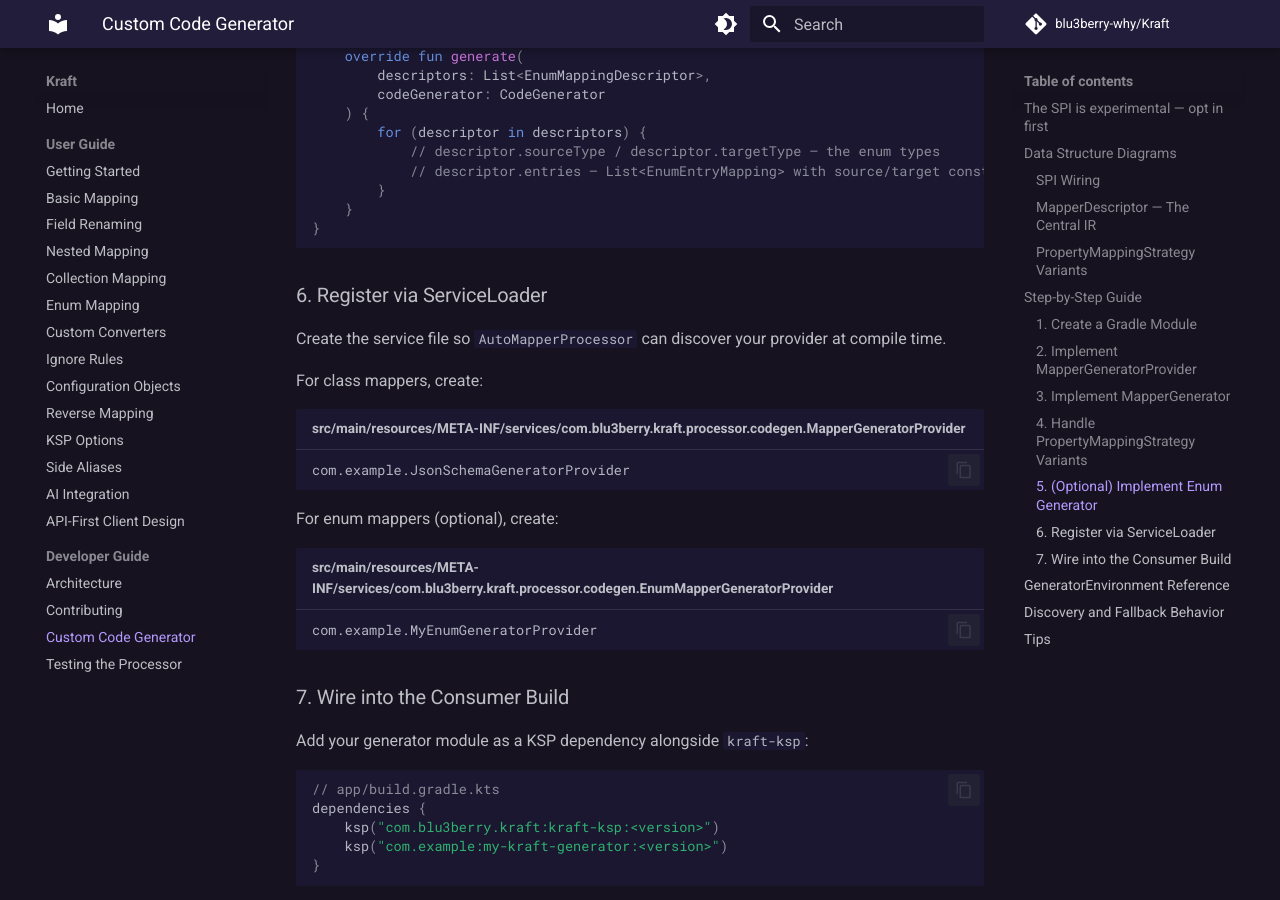
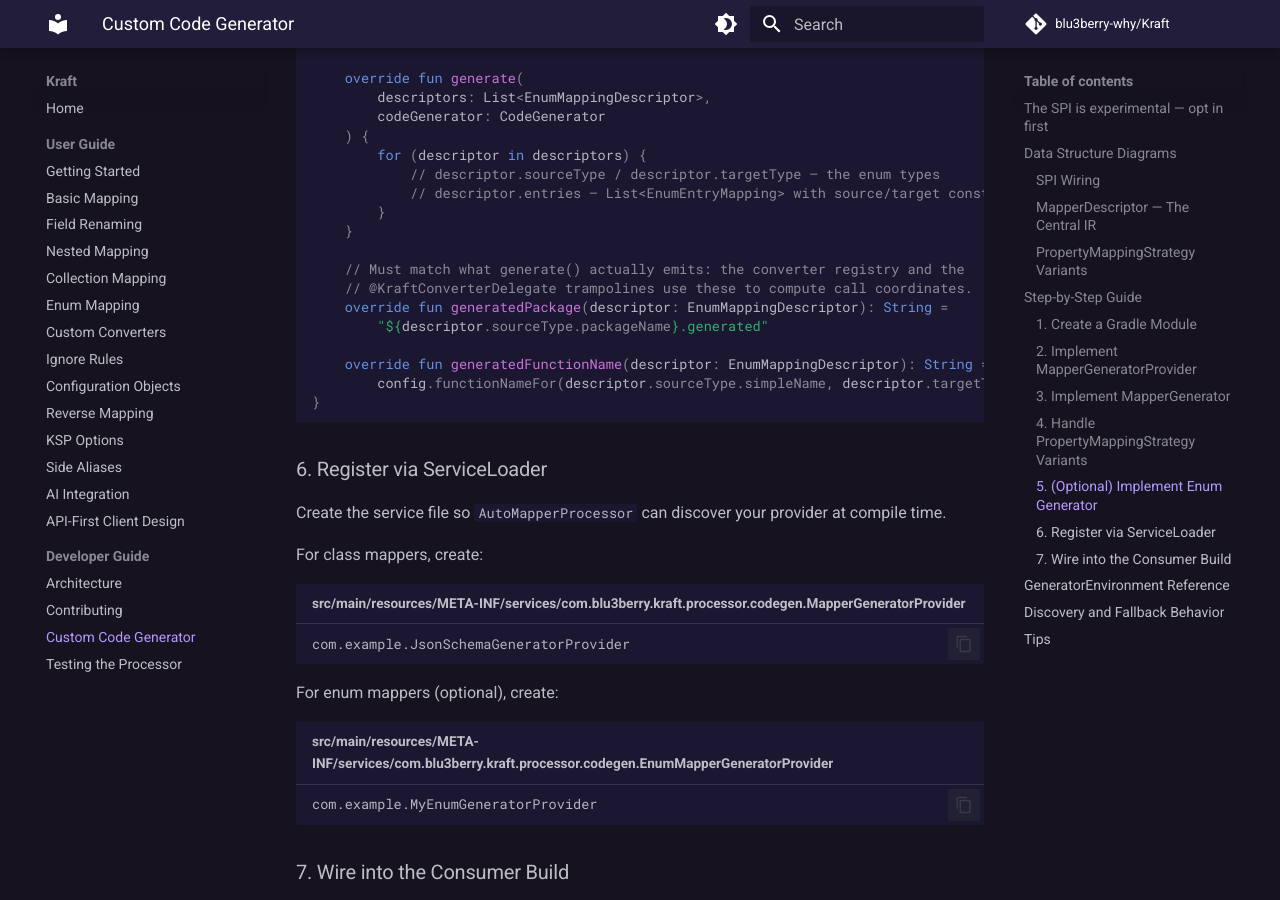
Before and after one commit to blu3berry-why/Kraft, an MkDocs documentation site: the page built from docs/developer-guide/custom-code-generator.md, in a window 1280 px wide and 900 px high, scrolled down 5381 px. Built offline with MkDocs 1.6.1 and Material for MkDocs 9.7.7, drawn with Linux system fonts in a browser that asks for light colours; comment, search, counter and statistics services are not loaded.

Commit message:
docs: correct EnumMapperGeneratorSpi shape in SPI diagram and sample
The SPI is a regular interface with three methods, not a fun interface;
the diagram omitted generatedPackage/generatedFunctionName and the
step-5 sample would not compile without them. Also add aliasEmitMode to
the MapperDescriptor box.

Co-Authored-By: Claude Fable 5 <noreply@anthropic.com>

````diff
--- a/docs/developer-guide/custom-code-generator.md
+++ b/docs/developer-guide/custom-code-generator.md
@@ -63,8 +63,10 @@ classDiagram
         +create(env) EnumMapperGeneratorSpi
     }
     class EnumMapperGeneratorSpi {
-        <<fun interface>>
+        <<interface>>
         +generate(descriptors, codeGenerator)
+        +generatedPackage(descriptor) String
+        +generatedFunctionName(descriptor) String
     }
 
     MapperGeneratorProvider --> GeneratorEnvironment : receives
@@ -376,6 +379,14 @@ class MyEnumGenerator(
             // descriptor.entries — List<EnumEntryMapping> with source/target constant names
         }
     }
+
+    // Must match what generate() actually emits: the converter registry and the
+    // @KraftConverterDelegate trampolines use these to compute call coordinates.
+    override fun generatedPackage(descriptor: EnumMappingDescriptor): String =
+        "${descriptor.sourceType.packageName}.generated"
+
+    override fun generatedFunctionName(descriptor: EnumMappingDescriptor): String =
+        config.functionNameFor(descriptor.sourceType.simpleName, descriptor.targetType.simpleName)
 }
 ```
 
````
Also changed, not shown: other parts of docs/developer-guide/custom-code-generator.md (+1 -0 lines).
